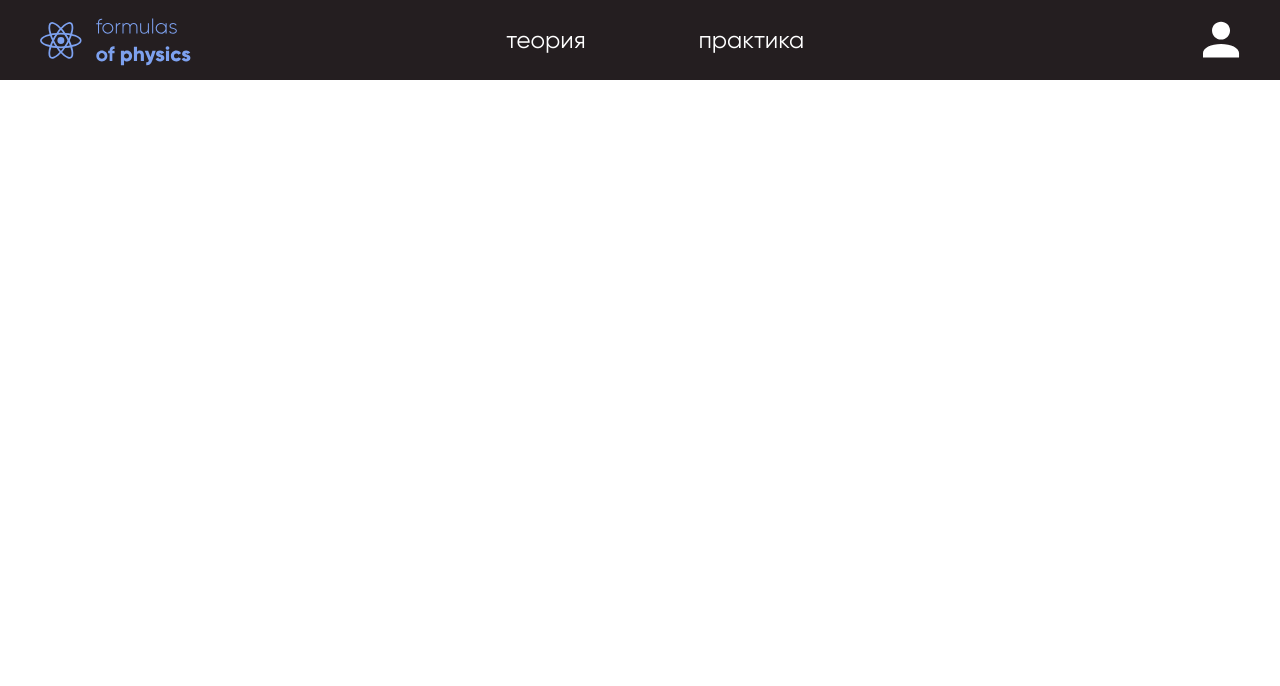
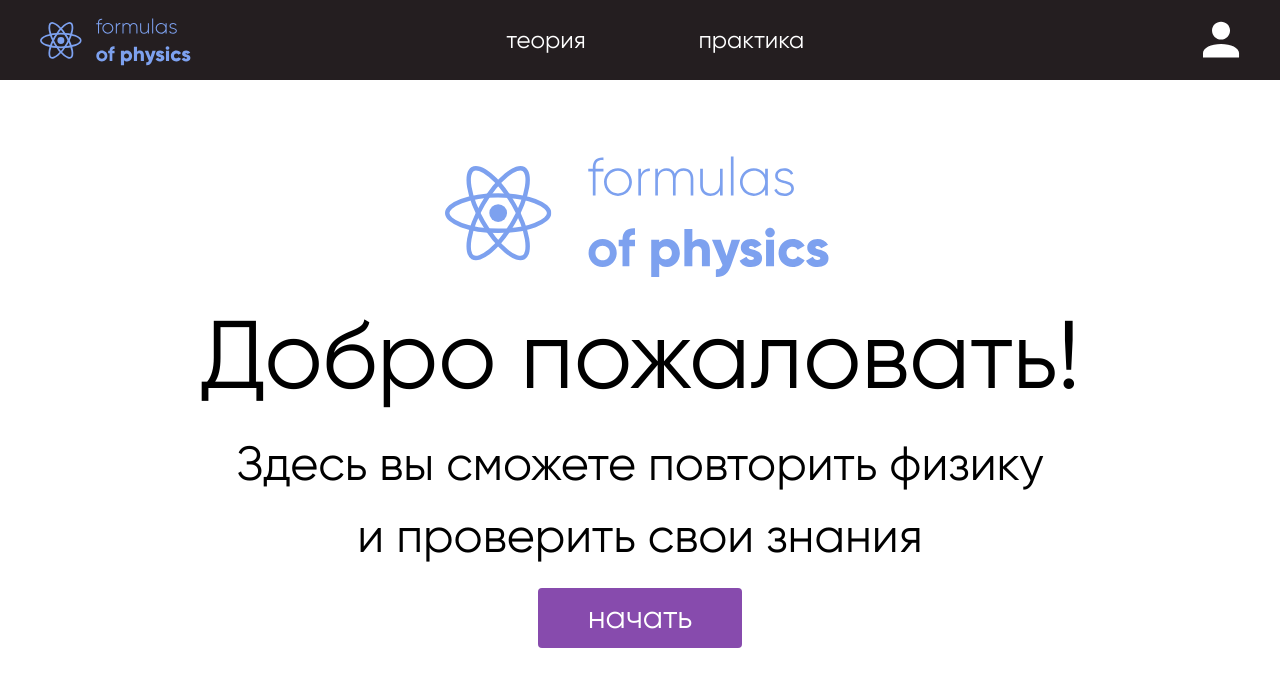
Before and after one commit to KirillMelnikovKut/Frontend-Formulas, a Vue app: page / in a window 1280 px wide. Shown: the top 686 px of the page. Built offline with nearby package versions, Linux system fonts and the light colour scheme.

Commit message:
MainPage

```diff
--- a/src/pages/index.vue
+++ b/src/pages/index.vue
@@ -1,3 +1,44 @@
 <template>
-    Главная
+    <section class="main">
+        <img class="main__logo" src="@/assets/icons/logo.svg" alt="physics-logo">
+        <h1 class="main__heading">Добро пожаловать!</h1>
+        <h2 class="main__subheading">Здесь вы сможете повторить физику и проверить свои знания</h2>
+        <UIButton class="main__button" variant="secondary" label="начать"/>
+    </section>
 </template>
+
+<script setup lang="ts">
+import UIButton from '@/components/UI/UIButton.vue';
+</script>
+
+<style scoped>
+    .main {
+        display: flex;
+        flex-direction: column;
+        align-items: center;
+
+        padding-top: 60px;
+        text-align: center;
+    }
+
+    .main__logo {
+        height: 9rem;
+    }
+
+    .main__heading {
+        font-size: 6rem;
+    }
+
+    .main__subheading {
+        font-size: 3rem;
+        max-width: 842px;
+        text-align: center;
+    }
+
+    .main__button {
+        width: fit-content;
+        padding: 0 50px;
+        margin-top: 1rem;
+        font-size: 2rem;
+    }
+</style>
--- a/src/router/index.ts
+++ b/src/router/index.ts
@@ -43,21 +43,21 @@ const router = createRouter({
     },
   ],
 });
-router.beforeEach((to, _, next) => {
-  const authenticated = useLocalStorage<boolean>(
-    LOCAL_STORAGE_KEYS['authenticated'],
-    false,
-  );
+// router.beforeEach((to, _, next) => {
+//   const authenticated = useLocalStorage<boolean>(
+//     LOCAL_STORAGE_KEYS['authenticated'],
+//     false,
+//   );
 
-  if (to.name === 'Auth') {
-    authenticated.value = false;
-  }
+//   if (to.name === 'Auth') {
+//     authenticated.value = false;
+//   }
 
-  if (to.meta.requiresAuth && !authenticated.value) {
-    return next('/auth');
-  }
+//   if (to.meta.requiresAuth && !authenticated.value) {
+//     return next('/auth');
+//   }
 
-  return next();
-});
+//   return next();
+// });
 
 export default router;
```
Also changed, not shown: src/assets/backgrounds/MainPageBackground.png (added), 1 other file (tests, documents, lock files or other folders).
